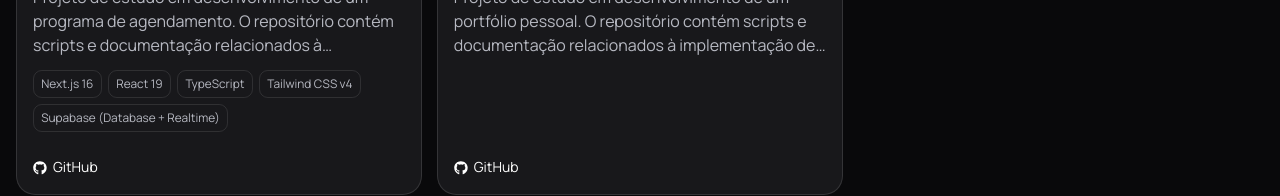
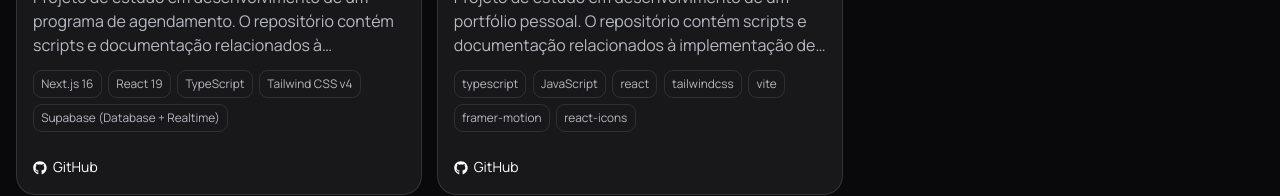
Before and after one commit to KauanAltino/meu-portifolio, a React (Vite) app: page /projetos in a window 1280 px wide. Shown: the part 2461-2657 px from the top of the page. Built offline with nearby package versions, Linux system fonts and the light colour scheme.

Commit message:
Atualização do portfólio

```diff
--- a/index.html
+++ b/index.html
@@ -5,7 +5,7 @@
     <link rel="icon" type="image/svg+xml" href="/favicon.svg" />
     <link rel="apple-touch-icon" href="/favicon.svg" />
     <link rel="manifest" href="/site.webmanifest" />
-    <meta name="viewport" content="width=device-width, initial-scale=1.0" />
+    <meta name="viewport" content="width=device-width, initial-scale=1.0, maximum-scale=1.0, viewport-fit=cover" />
     <meta
       name="description"
       content="Portfólio de Kauan Altino Gianesini, Analista de Dados com foco em Engenharia de Dados, Power BI, Python e SQL."
--- a/src/components/CustomCursor.tsx
+++ b/src/components/CustomCursor.tsx
@@ -7,7 +7,9 @@ export default function CustomCursor() {
 
   useEffect(() => {
     const isTouch = window.matchMedia('(pointer: coarse)').matches
-    if (isTouch) {
+    const isDesktopLayout = window.innerWidth >= 980
+
+    if (isTouch || isDesktopLayout) {
       return undefined
     }
 
@@ -27,6 +29,10 @@ export default function CustomCursor() {
     }
   }, [])
 
+  if (typeof window !== 'undefined' && (window.matchMedia('(pointer: coarse)').matches || window.innerWidth >= 980)) {
+    return null
+  }
+
   return (
     <motion.div
       className="custom-cursor"
--- a/src/components/ScrollProgress.tsx
+++ b/src/components/ScrollProgress.tsx
@@ -1,6 +1,8 @@
 import { motion, useScroll, useSpring } from 'framer-motion'
+import { useEffect, useState } from 'react'
 
 export default function ScrollProgress() {
+  const [isMobile, setIsMobile] = useState(false)
   const { scrollYProgress } = useScroll()
   const scaleX = useSpring(scrollYProgress, {
     stiffness: 160,
@@ -8,5 +10,22 @@ export default function ScrollProgress() {
     mass: 0.3,
   })
 
+  useEffect(() => {
+    const updateViewport = () => {
+      const coarsePointer = window.matchMedia('(pointer: coarse)').matches
+      const smallScreen = window.innerWidth < 980
+      setIsMobile(coarsePointer || smallScreen)
+    }
+
+    updateViewport()
+    window.addEventListener('resize', updateViewport)
+
+    return () => window.removeEventListener('resize', updateViewport)
+  }, [])
+
+  if (!isMobile) {
+    return null
+  }
+
   return <motion.div className="scroll-progress" style={{ scaleX }} />
 }
--- a/src/pages/HomePage.tsx
+++ b/src/pages/HomePage.tsx
@@ -10,7 +10,6 @@ import ProjectsSection from '../components/ProjectsSection'
 import ScrollProgress from '../components/ScrollProgress'
 import StatsSection from '../components/StatsSection'
 import { useTheme } from '../hooks/useTheme'
-
 
 export default function HomePage() {
   const { isLightMode } = useTheme()
--- a/src/styles/globals.css
+++ b/src/styles/globals.css
@@ -31,14 +31,28 @@
 
 html {
   scroll-behavior: smooth;
+  width: 100%;
+  max-width: 100vw;
 }
 
 body {
   margin: 0;
+  width: 100%;
+  max-width: 100vw;
   background: var(--bg-primary);
   color: var(--text-primary);
   font-family: 'Manrope', sans-serif;
   line-height: 1.5;
+  overflow-x: hidden;
+  -webkit-text-size-adjust: 100%;
+  text-size-adjust: 100%;
+}
+
+html,
+body,
+#root {
+  width: 100%;
+  max-width: 100vw;
   overflow-x: hidden;
 }
 
--- a/src/utils/constants.ts
+++ b/src/utils/constants.ts
@@ -143,7 +143,7 @@ export const PROJECTS: Project[] = [
     title: 'Meu portfólio pessoal',
     description: 'Projeto de estudo em desenvolvimento de um portfólio pessoal. O repositório contém scripts e documentação relacionados à implementação de funcionalidades do portfólio.',
     image: 'https://images.unsplash.com/photo-1542751371-adc38448a05e?auto=format&fit=crop&w=1200&q=80',
-    technologies: [],
+    technologies: ['typescript', 'JavaScript' ,'react', 'tailwindcss', 'vite', 'framer-motion', 'react-icons'],
     status: 'Em evolução',
     category: 'Web',
     githubUrl: 'https://github.com/KauanAltino/meu-portifolio',
```
